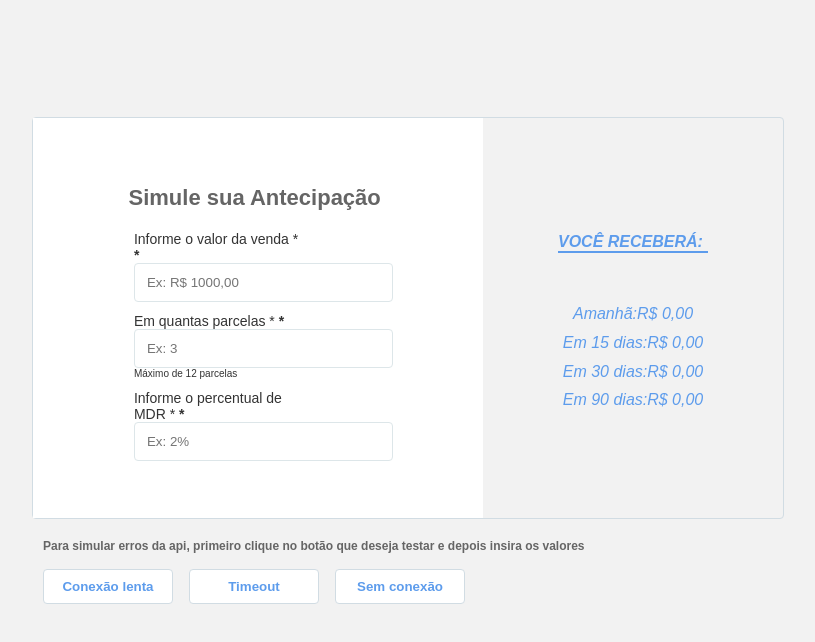
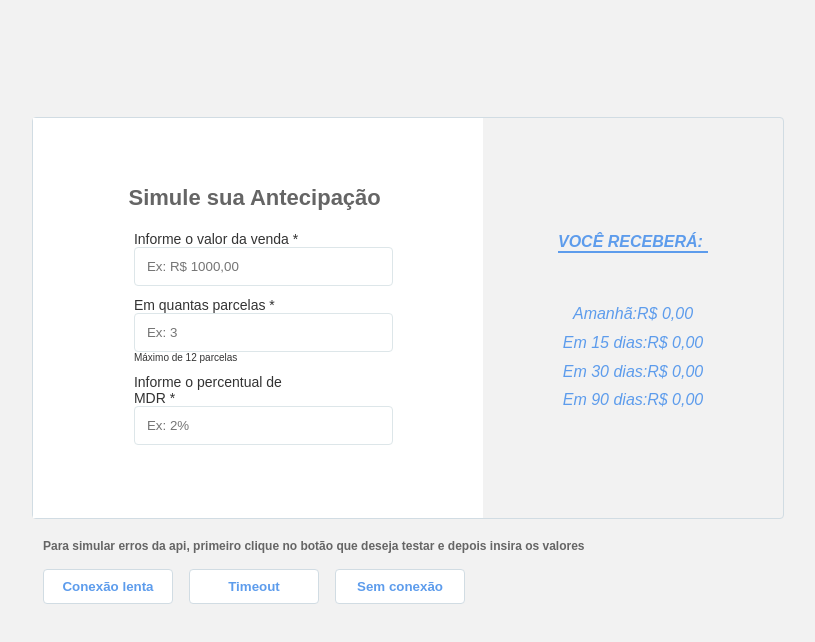
Before and after one commit to matheusprado1/test-front-end, a React (Vite) app: page / in a window 1280 px wide. Shown: the top 642 px of the page, without its empty margins (232-1047 px from the left). Built offline with nearby package versions, Linux system fonts and the light colour scheme.

Commit message:
feat: remove *

```diff
--- a/src/components/Input/index.jsx
+++ b/src/components/Input/index.jsx
@@ -6,7 +6,6 @@ const Input = ({ label, hint, register, name, error, span, ...rest }) => {
       <div className="input_container">
         <label className="label">
           {label} {!!error && <span className="error">{error}</span>}
-          <strong> * </strong>
         </label>
         <input className="input" {...register(name)} {...rest} />
         <span className="description">{hint}</span>
```
